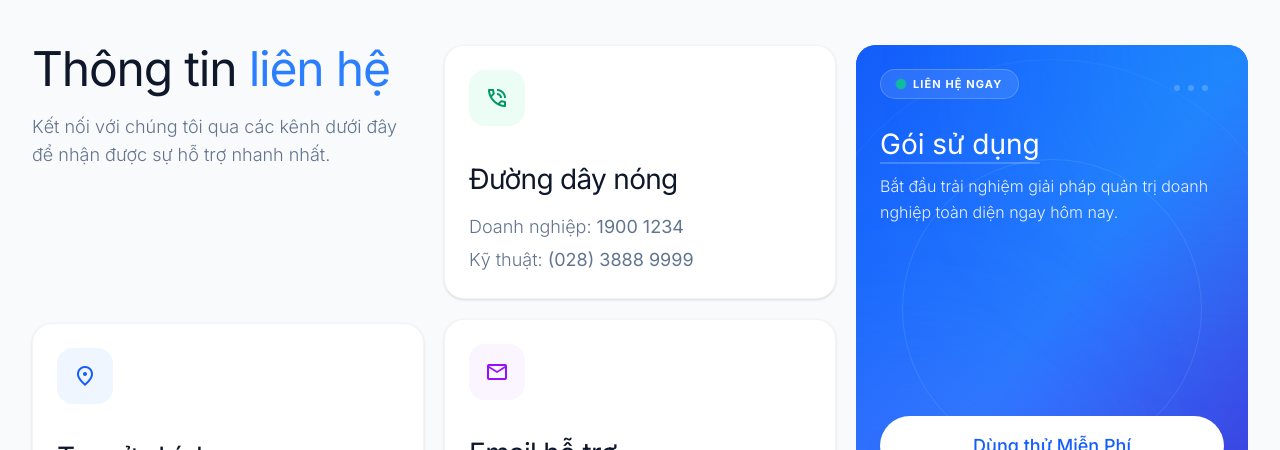
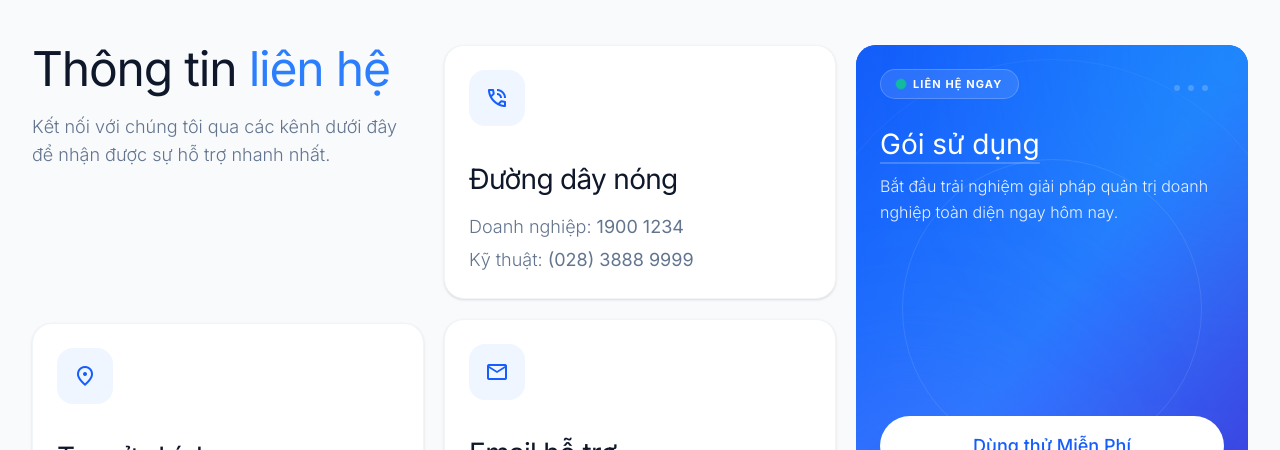
Before and after one commit to binho3399/tabo-erp-web, a React (Vite) app: page /contact in a window 1280 px wide. Shown: the part 463-913 px from the top of the page. Built offline with nearby package versions, Linux system fonts and the light colour scheme.

Commit message:
Cập nhật dự án ngày 2026-03-20 19:35:20

```diff
--- a/src/components/contact/ContactInfo.tsx
+++ b/src/components/contact/ContactInfo.tsx
@@ -1,7 +1,6 @@
 import React from 'react';
 import Icon from '../common/Icon';
 import Button from '../common/Button';
-import Badge from '../common/Badge';
 
 const ContactInfo: React.FC = () => {
     return (
@@ -34,8 +33,8 @@ const ContactInfo: React.FC = () => {
                         <div className="flex flex-col gap-5 h-full">
                             {/* Đường dây nóng Card */}
                             <div className="flex flex-col gap-8 p-6 bg-white rounded-[20px] border border-slate-100 shadow-sm hover:shadow-xl transition-all duration-300 group">
-                                <div className="w-14 h-14 rounded-2xl bg-emerald-50 flex items-center justify-center shrink-0 group-hover:bg-emerald-600 transition-colors duration-300">
-                                    <Icon name="phone_in_talk" className="text-2xl text-emerald-600 group-hover:text-white transition-colors duration-300" />
+                                <div className="w-14 h-14 rounded-2xl bg-blue-50 flex items-center justify-center shrink-0 group-hover:bg-blue-600 transition-colors duration-300">
+                                    <Icon name="phone_in_talk" className="text-2xl text-blue-600 group-hover:text-white transition-colors duration-300" />
                                 </div>
                                 <div className="flex flex-col gap-3">
                                     <h4 className="text-[28px] font-normal text-slate-900 tracking-tight">Đường dây nóng</h4>
@@ -52,8 +51,8 @@ const ContactInfo: React.FC = () => {
 
                             {/* Email hỗ trợ Card */}
                             <div className="flex flex-col gap-8 p-6 bg-white rounded-[20px] border border-slate-100 shadow-sm hover:shadow-xl transition-all duration-300 group">
-                                <div className="w-14 h-14 rounded-2xl bg-purple-50 flex items-center justify-center shrink-0 group-hover:bg-purple-600 transition-colors duration-300">
-                                    <Icon name="mail" className="text-2xl text-purple-600 group-hover:text-white transition-colors duration-300" />
+                                <div className="w-14 h-14 rounded-2xl bg-blue-50 flex items-center justify-center shrink-0 group-hover:bg-blue-600 transition-colors duration-300">
+                                    <Icon name="mail" className="text-2xl text-blue-600 group-hover:text-white transition-colors duration-300" />
                                 </div>
                                 <div className="flex flex-col gap-3">
                                     <h4 className="text-[28px] font-normal text-slate-900 tracking-tight">Email hỗ trợ</h4>
```
